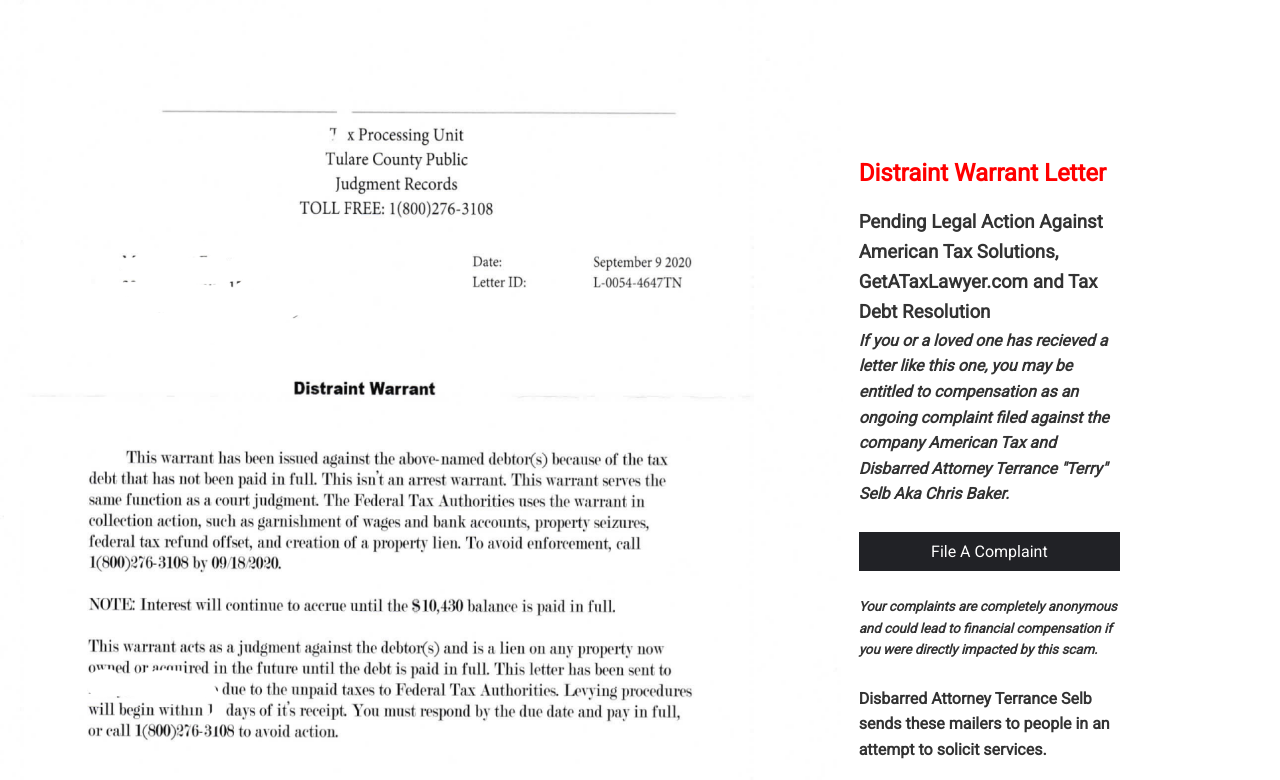
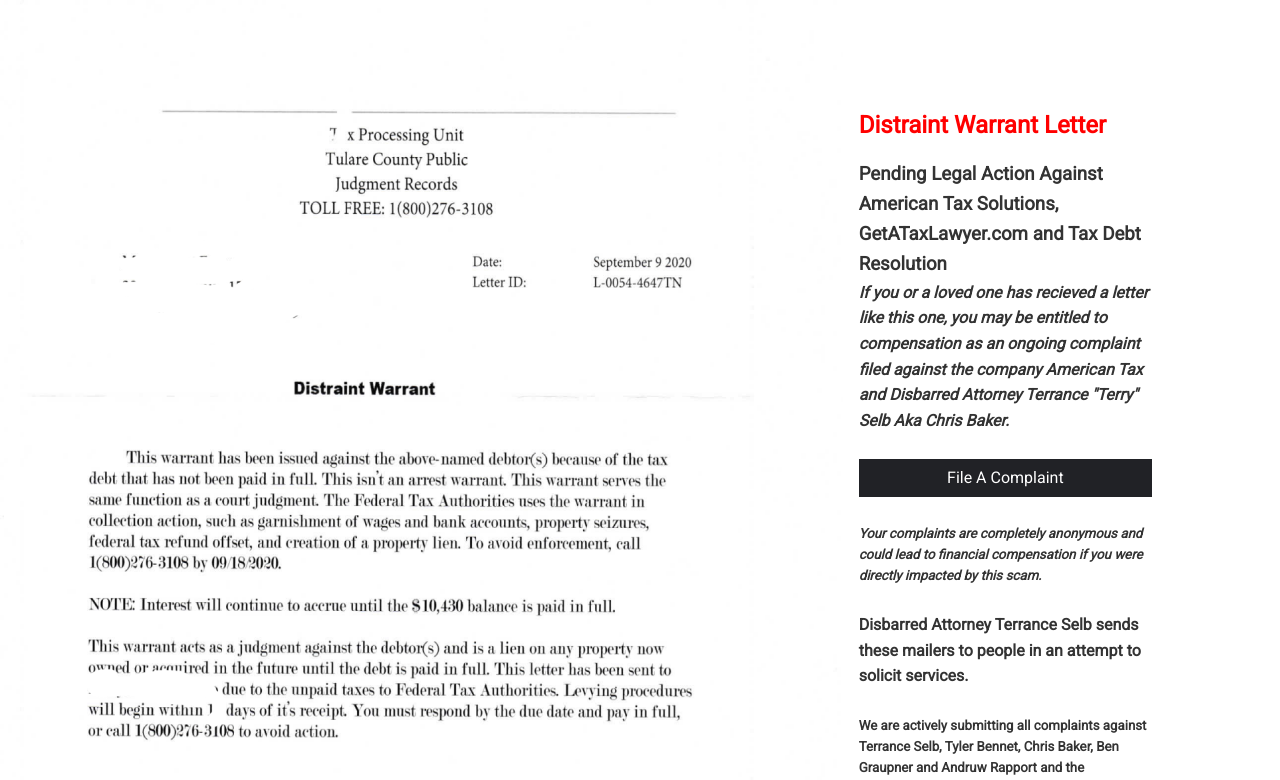
Before and after one commit to mickeygray/let1, a React (Create React App) app: page / in a window 1280 px wide. Shown: the top 780 px of the page. Built offline with nearby package versions, Linux system fonts and the light colour scheme.

Commit message:
first commit

```diff
--- a/src/components/Distraint.js
+++ b/src/components/Distraint.js
@@ -31,7 +31,7 @@
             />
           )}
         </div>
-        <div style={{ marginRight: "10rem", marginTop: "8rem" }}>
+        <div style={{ marginRight: "8rem", marginTop: "5rem" }}>
           <br />
 
           <h2 className='lead' style={{ color: "red" }}>
```
